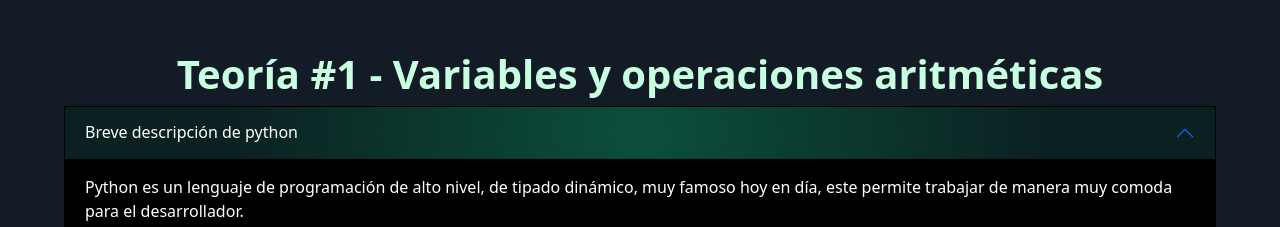
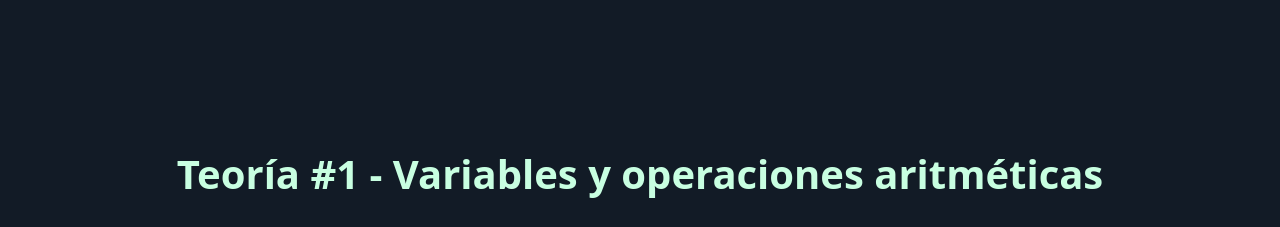
Before and after one commit to Jucaso/Codeheroes, a React (Create React App) app in the folder frontend/codeheroes/: page /nivel_1_parte1 in a window 1280 px wide. Shown: the top 227 px of the page. Built offline with nearby package versions, Linux system fonts and the light colour scheme; no server answers.

Commit message:
asdasdasd

```diff
--- a/frontend/codeheroes/src/components/styles/nivelesparte1.css
+++ b/frontend/codeheroes/src/components/styles/nivelesparte1.css
@@ -6,14 +6,20 @@
   width: 100%;
   height: auto;
   z-index: 1000;
-  padding-bottom: 50px;
+  padding-bottom: 100px;
   padding-top: 50px;
+}
+
+body{
+  background: #121b26;
 }
 
 .contenidoAco{
     width: 90%;
-    height: auto;
     display: block;
+    margin-top: 50px;
+    margin-bottom: 42px;
+    height: 100%;
 
 }
 .n1p1titulo{
@@ -21,6 +27,7 @@
     font-weight: bold;
     color: rgb(200, 255, 225);
     text-align: center;
+    margin: 50px;
 }
 .n1p1acordeon{
     width: 100%;
```
